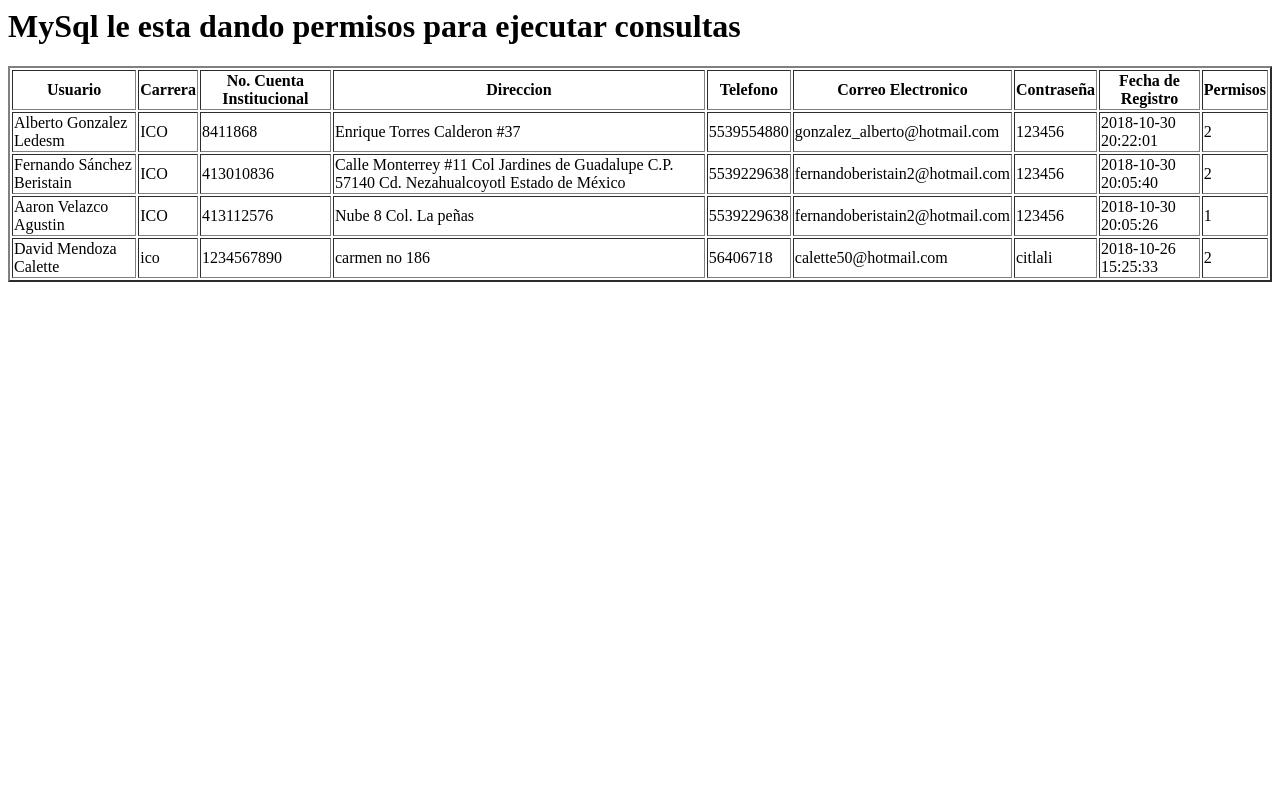
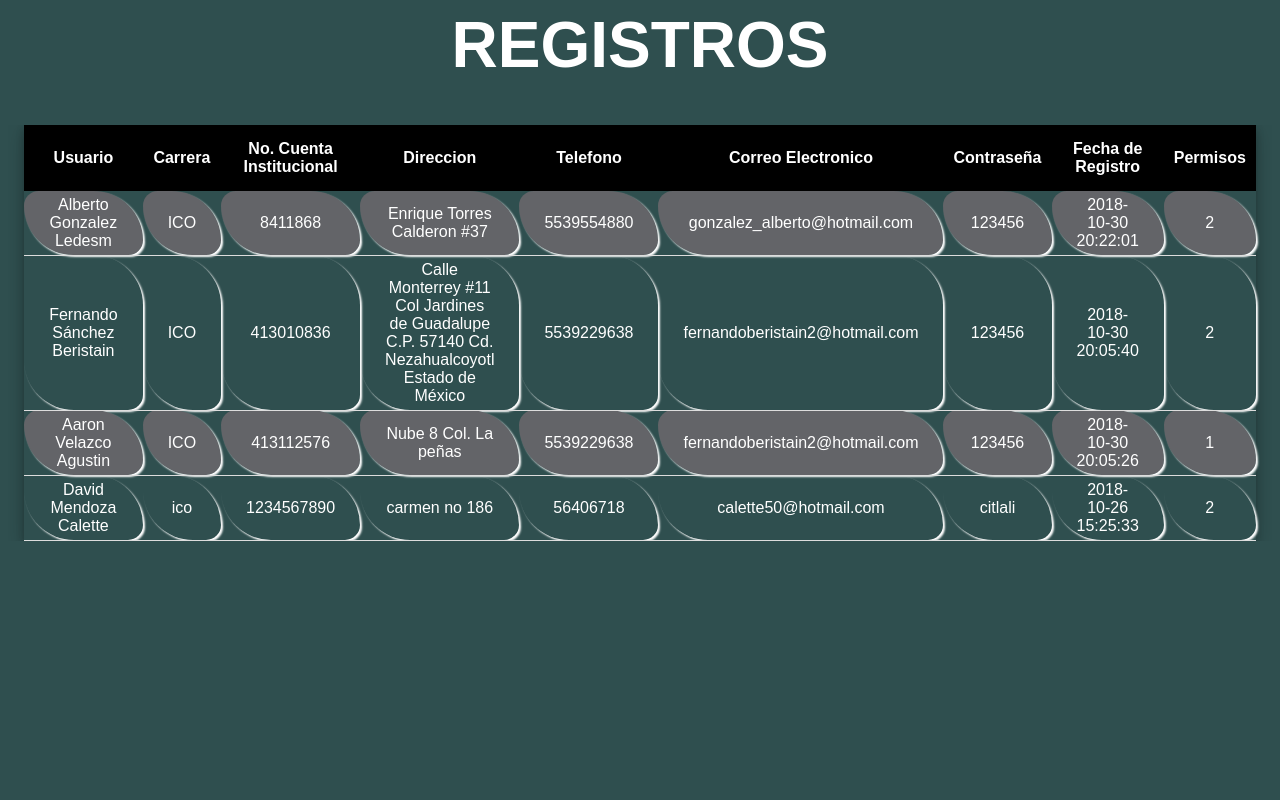
Before and after one commit to Adrian-FES-Aragon/Garcia_Chavez, a PHP site: page /consulta.php in a window 1280 px wide. Run offline with PHP 8.4, Linux system fonts and the light colour scheme; data comes from the database, SQL or seed files in the repository.

Commit message:
izzi pici

```diff
--- a/12052020/conexion.php
+++ b/12052020/conexion.php
@@ -6,9 +6,9 @@
 
 $conexion= mysqli_connect($host_db, $user_db, $pass_db, $name_db);
 if ($conexion) {
-    echo "<h1> MySql le esta dando permisos para ejecutar consultas</h1>";
+    echo "<h1>REGISTROS</h1>";
 }else{
-    echo"<h1> MySql NO le esta dando permisos para ejecutar consultas posible error en pass y/o usuario</h>";
+    echo"<h1 class='sansserif'> Error en usuario o contraseña.</h>";
 
 }
 ?>
--- a/12052020/consulta.php
+++ b/12052020/consulta.php
@@ -3,19 +3,18 @@
 require("conexion.php");
 //no es requisito obligatorio, independiente de los erroes
 //include("conexion.php");
-
 $conexion = new mysqli('127.0.0.1', 'root', '', 'test_php');
-
 //generar el query
 $consulta_sql = "SELECT * FROM PERSONA";
-
 //mandar el query por medio de la conexion y almacenaremos en una variable
 $resultado = $conexion->query($consulta_sql);
 //retorna el numero de filas del resultado. Si encuentra más de uno lo usamos para imprimir el resultado en nuestra tabla
 $count = mysqli_num_rows($resultado);
 
-echo "<table align='center' border='2' >
-    <tr >
+echo "<body  class='sansserif'>
+    <div align='center' style='overflow-x:auto'>
+    <table >
+    <tr>
     <th>Usuario</th>
     <th>Carrera</th>
     <th>No. Cuenta Institucional</th>
@@ -25,8 +24,9 @@
     <th>Contraseña</th>
     <th>Fecha de Registro</th>
     <th>Permisos</th>
-    </tr>";
-
+    </tr>
+    </div>
+    </body>";
 
 if ($count > 0) {
     //aqui se pintarian los registros de la BD
@@ -42,10 +42,55 @@
         echo "<td>" . $row['FechaRegistro'] .  "</td>";
         echo "<td>" . $row['Permisos'] .       "</td>";
         echo "</tr>";
-
     }
     echo "</table>";
 } else {
     echo "<h1 style='color:red'>  Sin ningun registro</h1>";
 }
 ?>
+
+<style>
+    body {
+        background: darkslategray;
+        color: white;
+        font-size: 2em;
+    }
+
+    table {
+        text-align: center;
+        border-collapse: collapse;
+        width: 80%;
+        box-shadow: 0 4px 8px 0 rgba(0, 0, 0, 0.2), 0 6px 20px 0 rgba(0, 0, 0, 0.19);
+    }
+
+    th {
+        text-align: center;
+        background-color: black;
+        padding: 15px 10px;
+    }
+
+    td {
+        padding: 5px 25px;
+
+        vertical-align: center;
+        border-bottom: 1px solid #ddd;
+        border-radius: 15px 50px;
+        box-shadow: 2px 2px 2px white;
+    }
+
+    h1 {
+        text-align: center;
+    }
+
+    tr:hover {
+        background-color: black;
+    }
+
+    tr:nth-child(even) {
+        background-color: #636468;
+    }
+
+    .sansserif {
+        font-family: Arial, Helvetica, sans-serif;
+    }
+</style>
```
Also changed, not shown: tareas/tarea13/css/estilos.css (+44 -29 lines).
